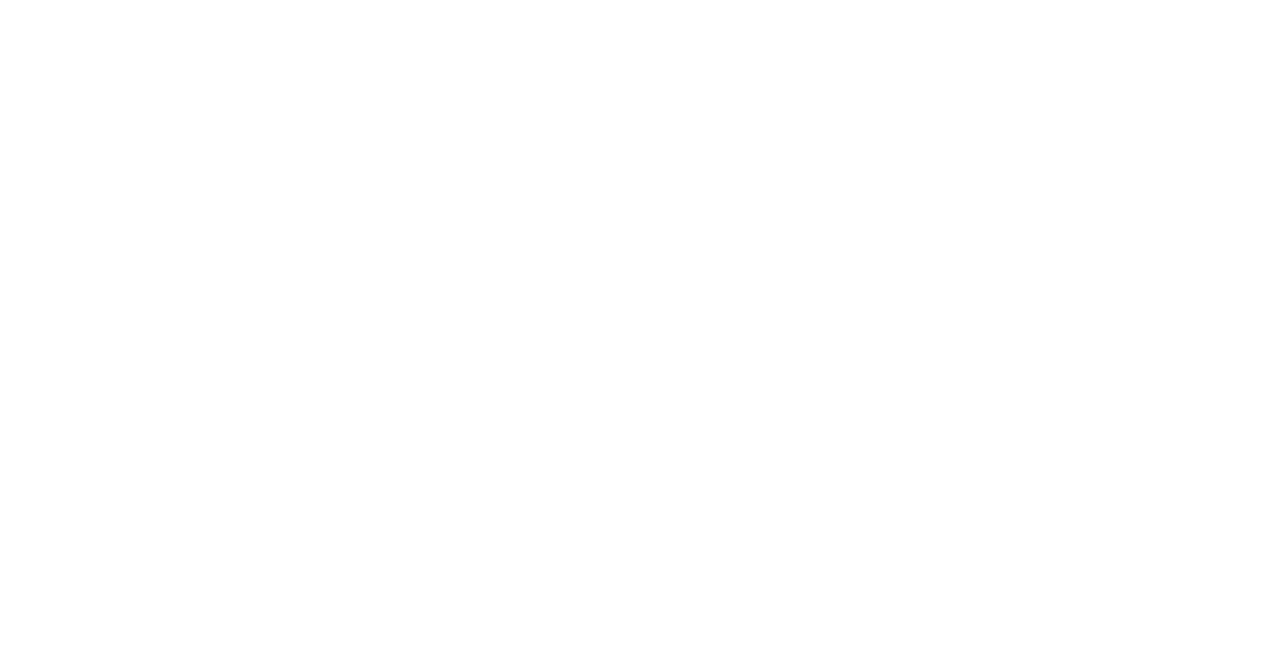
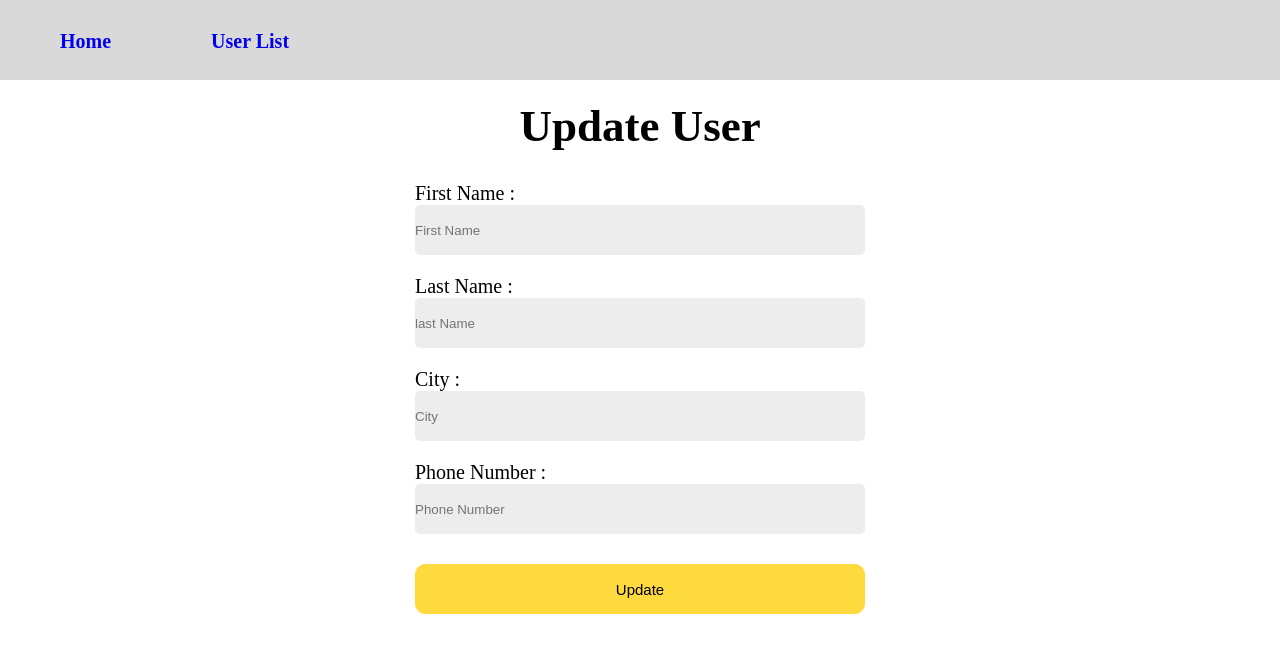
Before and after one commit to DuminduBandara/CRUD-Application, a React (Create React App) app in the folder client/: page /updateuser in a window 1280 px wide. Before the commit this address had no page. Shown: the top 652 px of the page. Built offline with nearby package versions, Linux system fonts and the light colour scheme.

Commit message:
done pdf function

```diff
--- a/client/package.json
+++ b/client/package.json
@@ -12,6 +12,8 @@
     "@testing-library/user-event": "^13.5.0",
     "antd": "^5.12.1",
     "axios": "^1.6.2",
+    "jspdf": "^2.5.1",
+    "jspdf-autotable": "^3.8.0",
     "react": "^18.2.0",
     "react-dom": "^18.2.0",
     "react-hot-toast": "^2.4.1",
--- a/client/src/App.js
+++ b/client/src/App.js
@@ -2,6 +2,7 @@
 import { Routes, Route } from "react-router-dom";
 import CreateUser from "./pages/CreateUser";
 import UserList from "./pages/UserList";
+import UpdateUser from "./pages/UpdateUser"
 
 function App() {
   return (
@@ -9,6 +10,7 @@
       <Routes>
         <Route path="/" element={<CreateUser />} />
         <Route path="/userList" element={<UserList />} />
+        <Route path="/updateuser" element={<UpdateUser/>}/>
       </Routes>
     </div>
   );
--- /dev/null
+++ b/client/src/css/UpdateUser.css
@@ -0,0 +1,3 @@
+.UpdateUser-main {
+  margin-top: 20px;
+}
--- a/client/src/css/UserList.css
+++ b/client/src/css/UserList.css
@@ -33,27 +33,32 @@
   font-weight: 600;
 }
 
-.user-list-table{
-    width: 90%;
-    margin: auto;
-    margin-top: 20px;
+.user-list-table {
+  width: 90%;
+  margin: auto;
+  margin-top: 20px;
 }
 
-.upd-btn{
-  background-color: #0EA70A;
+.upd-btn {
+  background-color: #0ea70a;
   height: 30px;
   width: 70px;
-  border: 1px solid #0EA70A;
+  border: 1px solid #0ea70a;
   border-radius: 5px;
   color: white;
   font-weight: 500;
 }
 
-.dlt-btn{
-  background-color: #EE3636;
+.upd-btn a {
+  text-decoration: none;
+  color: white;
+}
+
+.dlt-btn {
+  background-color: #ee3636;
   height: 30px;
   width: 70px;
-  border: 1px solid #EE3636;
+  border: 1px solid #ee3636;
   border-radius: 5px;
   color: white;
   font-weight: 500;
--- a/client/src/pages/UpdateUser.js
+++ b/client/src/pages/UpdateUser.js
@@ -1,9 +1,73 @@
-import React from 'react'
+import React, { useEffect, useState } from "react";
+import Header from "../components/Header";
+import "../css/UpdateUser.css";
+import axios from "axios";
 
 function UpdateUser() {
+  const [firstName, setfirstName] = useState("");
+  const [lastName, setlastName] = useState("");
+  const [city, setcity] = useState("");
+  const [mobile, setmobile] = useState("");
+
   return (
-    <div>UpdateUser</div>
-  )
+    <div className="UpdateUser">
+      <Header />
+      <div className="UpdateUser-main">
+        <div className="head">
+          <h2>Update User</h2>
+        </div>
+        <div className="form-section">
+          <form>
+            <div>
+              <label>First Name : </label>
+              <input
+                type="text"
+                placeholder="First Name"
+                value={firstName}
+                onChange={(e) => setfirstName(e.target.value)}
+                required
+              ></input>
+            </div>
+            <div>
+              <label>Last Name : </label>
+              <input
+                type="text"
+                placeholder="last Name"
+                value={lastName}
+                onChange={(e) => setlastName(e.target.value)}
+                required
+              ></input>
+            </div>
+            <div>
+              <label>City : </label>
+              <input
+                type="text"
+                placeholder="City"
+                value={city}
+                onChange={(e) => setcity(e.target.value)}
+                required
+              ></input>
+            </div>
+            <div>
+              <label>Phone Number : </label>
+              <input
+                type="text"
+                placeholder="Phone Number"
+                value={mobile}
+                onChange={(e) => setmobile(e.target.value)}
+                required
+              ></input>
+            </div>
+            <div>
+              <button className="create-btn" type="submit">
+                Update
+              </button>
+            </div>
+          </form>
+        </div>
+      </div>
+    </div>
+  );
 }
 
-export default UpdateUser
+export default UpdateUser;
--- a/client/src/pages/UserList.js
+++ b/client/src/pages/UserList.js
@@ -4,6 +4,8 @@
 import "../css/UserList.css";
 import { Table, Button, Result } from "antd";
 import Swal from "sweetalert2";
+import jsPDF from "jspdf";
+import "jspdf-autotable";
 
 function UserList() {
   const [users, setUsers] = useState([]);
@@ -51,7 +53,9 @@
       key: "action",
       render: (_, record) => (
         <>
-          <button className="upd-btn">Update</button>
+          <button className="upd-btn">
+            <a href="/updateuser">Update</a>
+          </button>
           <button className="dlt-btn" onClick={() => handleDelete(record._id)}>
             Delete
           </button>
@@ -85,6 +89,31 @@
     });
   };
 
+  const pdfDownload = () => {
+    //create a new jsPDF instance
+    const doc = new jsPDF();
+
+    //define table headers
+    const headers = [["Fist Name", "Last Name", "City", "Phone Number"]];
+
+    //map the data into the table
+    const data = users.map((user) => [
+      user.firstName,
+      user.lastName,
+      user.city,
+      user.mobile,
+    ]);
+
+    //add the table into pdf
+    doc.autoTable({
+      head: headers,
+      body: data,
+    });
+
+    //save the pdf with file name
+    doc.save("user.pdf");
+  };
+
   return (
     <div>
       <Header />
@@ -94,7 +123,9 @@
         </div>
         <div className="s-p">
           <input type="search" placeholder=" Search" />
-          <button className="pdf-btn">PDF</button>
+          <button className="pdf-btn" onClick={pdfDownload}>
+            PDF
+          </button>
         </div>
         <div className="tble-sec">
           <Table
```
Also changed, not shown: 1 other file (tests, documents, lock files or other folders).
